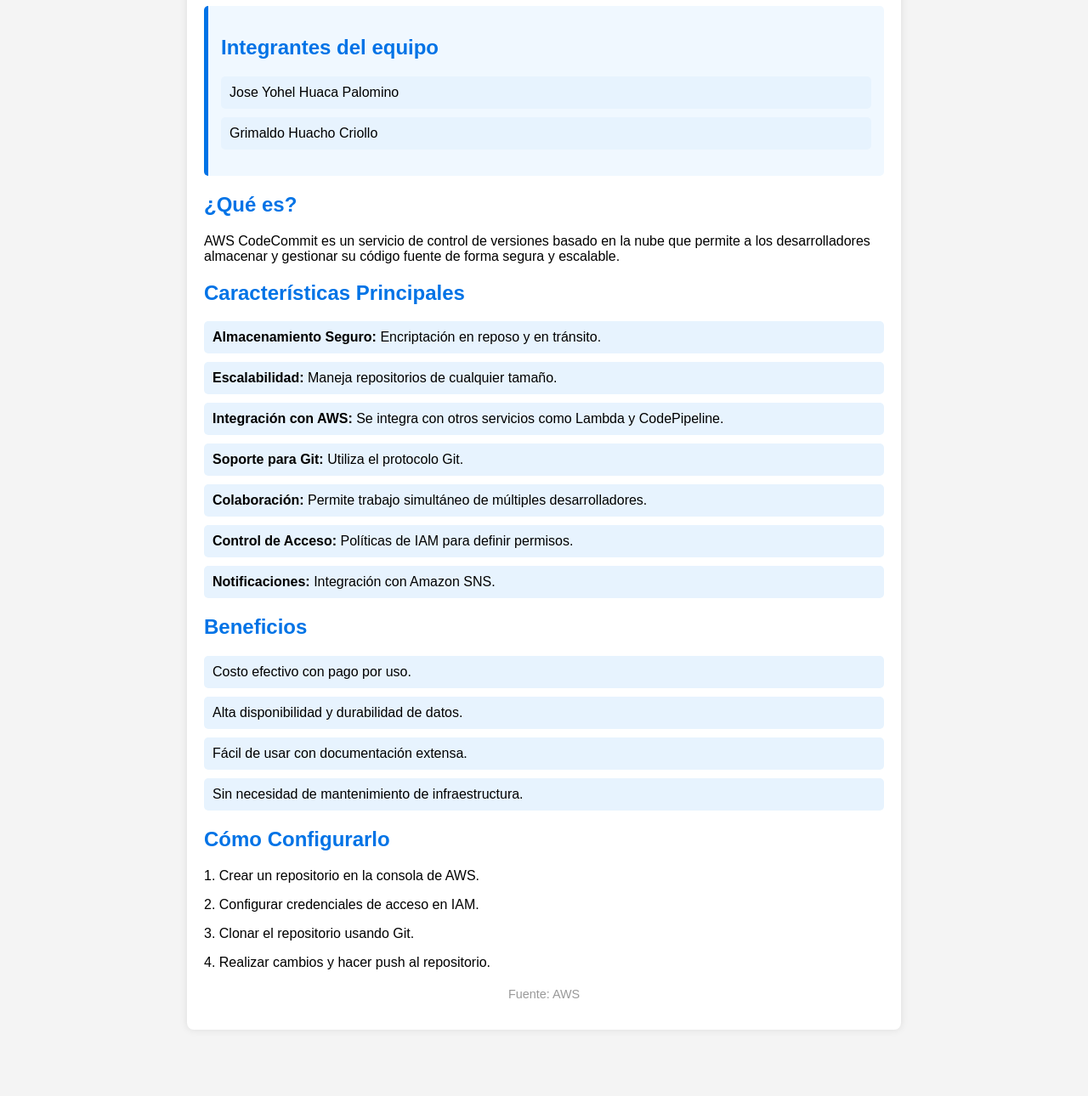
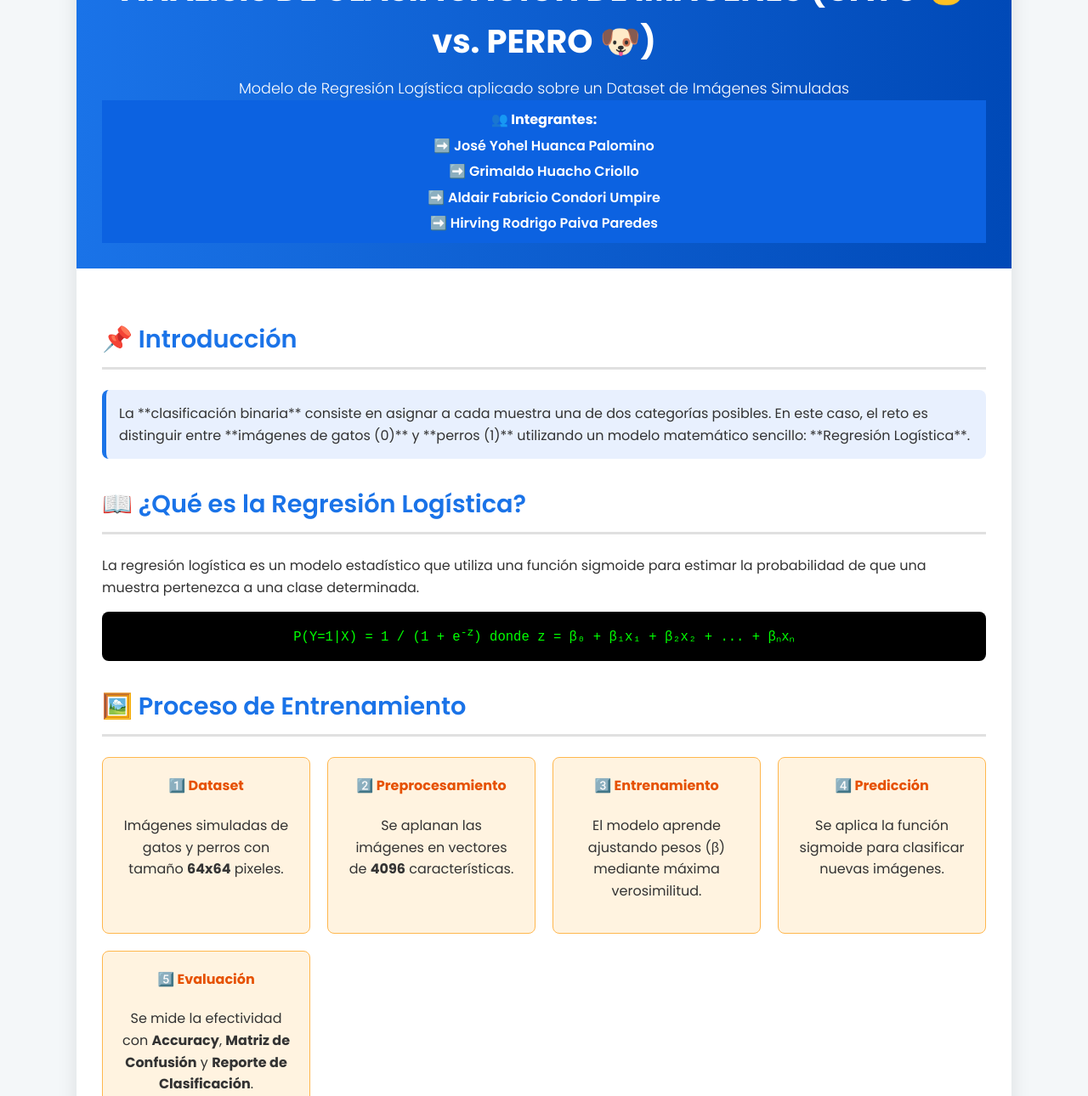
Before and after one commit to 76445030-creator/Presentaci-n-del-Equipo-PIXES, a plain HTML site: page presentacion.html in a window 1280 px wide. Shown: the part 113-1403 px from the top of the page at 85% size. Before the commit the page ends 1345 px from the top, so only its background shows below. Drawn offline with Linux system fonts and the light colour scheme.

Commit message:
Update presentacion.html

```diff
--- a/presentacion.html
+++ b/presentacion.html
@@ -3,98 +3,241 @@
 <head>
     <meta charset="UTF-8">
     <meta name="viewport" content="width=device-width, initial-scale=1.0">
-    <title>Infografía sobre AWS CodeCommit</title>
+    <title>Infografía Extendida: Regresión Logística para Clasificación de Imágenes (Gato vs. Perro)</title>
     <style>
+        @import url('https://fonts.googleapis.com/css2?family=Poppins:wght@300;400;600;700&display=swap');
+
         body {
-            font-family: Arial, sans-serif;
-            background-color: #f4f4f4;
+            font-family: 'Poppins', sans-serif;
+            background-color: #f4f7f9;
+            color: #333;
             margin: 0;
+            padding: 0;
+            line-height: 1.6;
+        }
+
+        .infographic-container {
+            max-width: 1100px;
+            margin: 40px auto;
+            background-color: #ffffff;
+            box-shadow: 0 10px 25px rgba(0, 0, 0, 0.1);
+            border-radius: 12px;
+            overflow: hidden;
+        }
+
+        header {
+            background: linear-gradient(90deg, #1a73e8, #0049b7);
+            color: white;
+            padding: 30px;
+            text-align: center;
+            border-top-left-radius: 12px;
+            border-top-right-radius: 12px;
+        }
+
+        header h1 {
+            margin: 0 0 10px 0;
+            font-size: 2.4em;
+            font-weight: 700;
+        }
+
+        header p {
+            margin: 5px 0 0 0;
+            font-size: 1.1em;
+            font-weight: 300;
+        }
+
+        .integrantes {
+            background-color: #0c62e1;
+            padding: 10px;
+            font-size: 1em;
+            font-weight: 600;
+        }
+
+        .integrantes span {
+            display: block;
+            margin-top: 5px;
+        }
+
+        .content-section {
+            padding: 30px;
+        }
+
+        h2 {
+            color: #1a73e8;
+            border-bottom: 3px solid #e0e0e0;
+            padding-bottom: 10px;
+            margin-top: 30px;
+            font-weight: 600;
+            font-size: 1.8em;
+        }
+
+        .highlight {
+            background-color: #e8f0fe;
+            border-left: 5px solid #1a73e8;
+            padding: 15px;
+            margin: 20px 0;
+            border-radius: 8px;
+            font-weight: 500;
+        }
+
+        .formula {
+            background: #000;
+            color: #0f0;
+            font-family: monospace;
+            padding: 15px;
+            border-radius: 8px;
+            font-size: 1.2em;
+            text-align: center;
+        }
+
+        .process-steps {
+            display: grid;
+            grid-template-columns: repeat(auto-fit, minmax(220px, 1fr));
+            gap: 20px;
+            margin-top: 20px;
+        }
+
+        .step {
+            background: #fff3e0;
+            border: 1px solid #ffb74d;
+            border-radius: 8px;
             padding: 20px;
+            text-align: center;
         }
-        .container {
-            max-width: 800px;
-            margin: auto;
-            background: white;
+
+        .step h4 {
+            color: #e65100;
+            margin-top: 0;
+        }
+
+        .pros-cons {
+            display: flex;
+            gap: 20px;
+            flex-wrap: wrap;
+        }
+
+        .pros, .cons {
+            flex: 1;
             padding: 20px;
             border-radius: 8px;
-            box-shadow: 0 0 10px rgba(0, 0, 0, 0.1);
         }
-        h1 {
-            text-align: center;
-            color: #333;
+
+        .pros {
+            background-color: #e6f4ea;
+            border: 2px solid #34a853;
         }
-        h2 {
-            color: #0073e6;
+
+        .cons {
+            background-color: #fce8e6;
+            border: 2px solid #ea4335;
         }
-        ul {
-            list-style-type: none;
-            padding: 0;
+
+        .pros h3, .cons h3 {
+            margin-top: 0;
         }
-        li {
-            background: #e7f3fe;
-            margin: 10px 0;
-            padding: 10px;
-            border-radius: 5px;
+
+        .applications {
+            background-color: #f1f3f4;
+            padding: 20px;
+            border-radius: 8px;
         }
-        .integrantes {
-            margin-bottom: 20px;
-            padding: 15px;
-            background: #f0f8ff;
-            border-left: 5px solid #0073e6;
-            border-radius: 5px;
+
+        .applications ul {
+            padding-left: 20px;
         }
-        footer {
-            text-align: center;
-            margin-top: 20px;
-            font-size: 0.9em;
-            color: #999;
+
+        .applications li {
+            margin-bottom: 8px;
         }
     </style>
 </head>
 <body>
-    <div class="container">
-        <h1>AWS CodeCommit</h1>
 
-        <!-- Sección de Integrantes -->
+<div class="infographic-container">
+    <header>
+        <h1>ANÁLISIS DE CLASIFICACIÓN DE IMÁGENES (GATO 🐱 vs. PERRO 🐶)</h1>
+        <p>Modelo de Regresión Logística aplicado sobre un Dataset de Imágenes Simuladas</p>
         <div class="integrantes">
-            <h2>Integrantes del equipo</h2>
+            <strong>👥 Integrantes:</strong>
+            <span>➡️ José Yohel Huanca Palomino</span>
+            <span>➡️ Grimaldo Huacho Criollo</span>
+            <span>➡️ Aldair Fabricio Condori Umpire</span>
+            <span>➡️ Hirving Rodrigo Paiva Paredes</span>
+        </div>
+    </header>
+
+    <div class="content-section">
+
+        <h2>📌 Introducción</h2>
+        <div class="highlight">
+            La **clasificación binaria** consiste en asignar a cada muestra una de dos categorías posibles.
+            En este caso, el reto es distinguir entre **imágenes de gatos (0)** y **perros (1)** utilizando un modelo matemático sencillo: **Regresión Logística**.
+        </div>
+
+        <h2>📖 ¿Qué es la Regresión Logística?</h2>
+        <p>La regresión logística es un modelo estadístico que utiliza una función sigmoide para estimar la probabilidad de que una muestra pertenezca a una clase determinada.</p>
+        <div class="formula">
+            P(Y=1|X) = 1 / (1 + e<sup>-z</sup>)
+            donde z = β₀ + β₁x₁ + β₂x₂ + ... + βₙxₙ
+        </div>
+
+        <h2>🖼️ Proceso de Entrenamiento</h2>
+        <div class="process-steps">
+            <div class="step">
+                <h4>1️⃣ Dataset</h4>
+                <p>Imágenes simuladas de gatos y perros con tamaño <strong>64x64</strong> pixeles.</p>
+            </div>
+            <div class="step">
+                <h4>2️⃣ Preprocesamiento</h4>
+                <p>Se aplanan las imágenes en vectores de <strong>4096</strong> características.</p>
+            </div>
+            <div class="step">
+                <h4>3️⃣ Entrenamiento</h4>
+                <p>El modelo aprende ajustando pesos (β) mediante máxima verosimilitud.</p>
+            </div>
+            <div class="step">
+                <h4>4️⃣ Predicción</h4>
+                <p>Se aplica la función sigmoide para clasificar nuevas imágenes.</p>
+            </div>
+            <div class="step">
+                <h4>5️⃣ Evaluación</h4>
+                <p>Se mide la efectividad con <strong>Accuracy</strong>, <strong>Matriz de Confusión</strong> y <strong>Reporte de Clasificación</strong>.</p>
+            </div>
+        </div>
+
+        <h2>⚖️ Ventajas y Desventajas</h2>
+        <div class="pros-cons">
+            <div class="pros">
+                <h3>✅ Ventajas</h3>
+                <ul>
+                    <li>Modelo sencillo y fácil de interpretar.</li>
+                    <li>Requiere poco poder computacional.</li>
+                    <li>Útil como línea base para problemas de clasificación.</li>
+                </ul>
+            </div>
+            <div class="cons">
+                <h3>❌ Desventajas</h3>
+                <ul>
+                    <li>No captura relaciones no lineales complejas.</li>
+                    <li>Limitado para imágenes donde la relación espacial es clave.</li>
+                    <li>Propenso al sobreajuste si hay muchas variables (como píxeles).</li>
+                </ul>
+            </div>
+        </div>
+
+        <h2>🌐 Aplicaciones en la Vida Real</h2>
+        <div class="applications">
             <ul>
-                <li>Jose Yohel Huaca Palomino</li>
-                <li>Grimaldo Huacho Criollo</li>
+                <li>📧 Detección de correos **spam vs. no spam**.</li>
+                <li>🏥 Diagnóstico médico (ej. enfermedad presente o no presente).</li>
+                <li>💳 Detección de fraudes en transacciones financieras.</li>
+                <li>📷 Clasificación básica de imágenes.</li>
+                <li>🗳️ Predicción de resultados en encuestas electorales.</li>
             </ul>
         </div>
 
-        <h2>¿Qué es?</h2>
-        <p>AWS CodeCommit es un servicio de control de versiones basado en la nube que permite a los desarrolladores almacenar y gestionar su código fuente de forma segura y escalable.</p>
+    </div>
+</div>
 
-        <h2>Características Principales</h2>
-        <ul>
-            <li><strong>Almacenamiento Seguro:</strong> Encriptación en reposo y en tránsito.</li>
-            <li><strong>Escalabilidad:</strong> Maneja repositorios de cualquier tamaño.</li>
-            <li><strong>Integración con AWS:</strong> Se integra con otros servicios como Lambda y CodePipeline.</li>
-            <li><strong>Soporte para Git:</strong> Utiliza el protocolo Git.</li>
-            <li><strong>Colaboración:</strong> Permite trabajo simultáneo de múltiples desarrolladores.</li>
-            <li><strong>Control de Acceso:</strong> Políticas de IAM para definir permisos.</li>
-            <li><strong>Notificaciones:</strong> Integración con Amazon SNS.</li>
-        </ul>
-
-        <h2>Beneficios</h2>
-        <ul>
-            <li>Costo efectivo con pago por uso.</li>
-            <li>Alta disponibilidad y durabilidad de datos.</li>
-            <li>Fácil de usar con documentación extensa.</li>
-            <li>Sin necesidad de mantenimiento de infraestructura.</li>
-        </ul>
-
-        <h2>Cómo Configurarlo</h2>
-        <p>1. Crear un repositorio en la consola de AWS.</p>
-        <p>2. Configurar credenciales de acceso en IAM.</p>
-        <p>3. Clonar el repositorio usando Git.</p>
-        <p>4. Realizar cambios y hacer push al repositorio.</p>
-
-        <footer>
-            <p>Fuente: AWS</p>
-        </footer>
-    </div>
 </body>
 </html>
```
